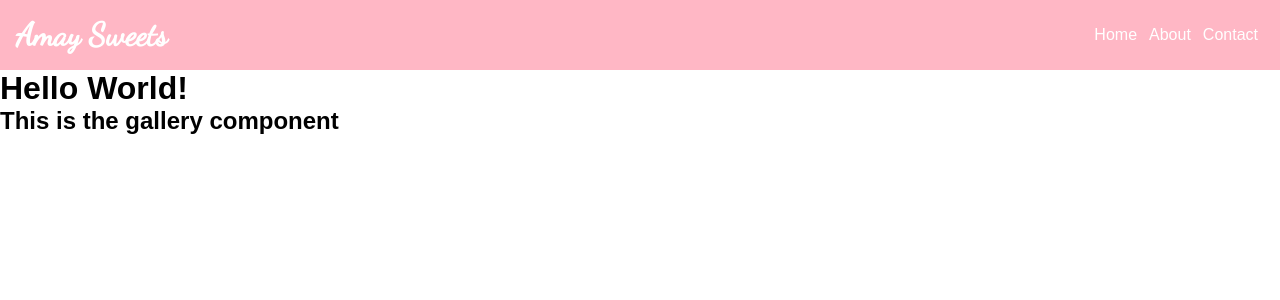
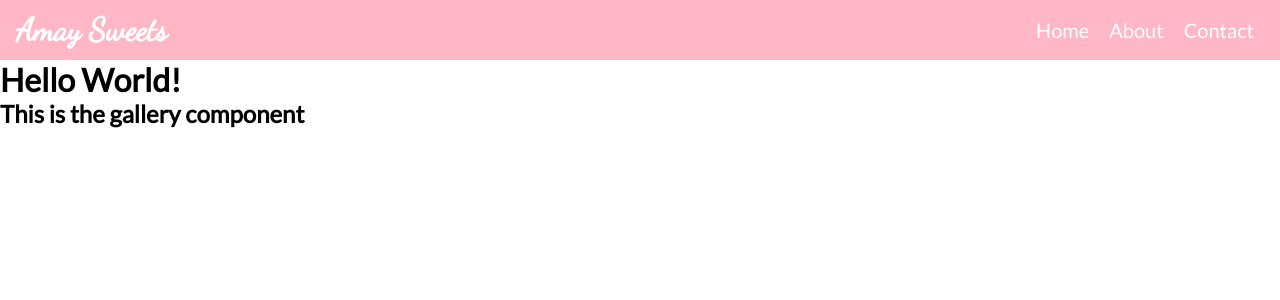
Before and after one commit to Nog-bs/amay-sweets, a React (Create React App) app: page / in a window 1280 px wide. Shown: the top 300 px of the page. Built offline with nearby package versions, Linux system fonts and the light colour scheme.

Commit message:
Navbar links and functionality completed

```diff
--- a/src/App.js
+++ b/src/App.js
@@ -1,14 +1,17 @@
 import React from "react";
+import { BrowserRouter as Router, Route, Switch } from "react-router-dom";
 import { Navbar, Gallery } from "./components";
 import GlobalStyles from "./GlobalStyles";
 
 const App = () => {
   return (
-    <>
+    <Router>
       <GlobalStyles />
       <Navbar />
-      <Gallery />
-    </>
+      <Switch>
+        <Route path="/" exact component={Gallery} />
+      </Switch>
+    </Router>
   );
 };
 
--- a/src/GlobalStyles.js
+++ b/src/GlobalStyles.js
@@ -1,5 +1,6 @@
 import { createGlobalStyle } from "styled-components";
 import DancingScript from "./assets/fonts/DancingScript.ttf";
+import Lato from "./assets/fonts/Lato.ttf";
 
 const GlobalStyles = createGlobalStyle`
 /* GLOBAL FONT IMPORTS */
@@ -10,12 +11,19 @@ const GlobalStyles = createGlobalStyle`
     font-style: normal;
   }
 
+  @font-face {
+    font-family: 'Lato';
+    src: url(${Lato});
+    font-weight: normal;
+    font-style: normal;
+  }
+
 /* GENERAL STYLING */
 * {
   box-sizing: border-box;
   margin: 0;
   padding: 0;
-  font-family: sans-serif;
+  font-family: 'Lato', sans-serif;
 }
 `;
 
--- a/src/components/Navbar/Navbar.elements.js
+++ b/src/components/Navbar/Navbar.elements.js
@@ -1,5 +1,6 @@
 import styled from "styled-components";
 import { FaBars, FaTimes } from "react-icons/fa";
+import { Link } from "react-router-dom";
 
 export const Nav = styled.nav`
   background: #ffb7c5;
@@ -9,24 +10,75 @@ export const Nav = styled.nav`
   display: flex;
   align-items: center;
   justify-content: space-between;
+  height: 60px;
+  box-shadow: 10px 10px #0000;
 `;
 
-export const NavHeader = styled.h1`
+export const NavHeader = styled(Link)`
   font-size: 2rem;
+  font-weight: 700;
   font-family: "DancingScript";
+  text-decoration: none;
+  color: #fff;
+
+  &:hover {
+    color: #b5651d;
+    cursor: pointer;
+  }
+
+  @media (min-width: 768px) {
+    width: 200px;
+  }
 `;
 
 export const NavList = styled.ul`
-  display: none;
+  display: flex;
   list-style: none;
+  flex-direction: column;
+  width: 100%;
+  height: 100%;
+  position: absolute;
+  left: ${({ click }) => (click ? 0 : "100%")};
+  transition: all 0.4s ease;
+  background: #ffb7c5;
+  top: 60px;
+  text-align: center;
+  align-items: center;
+  font-size: 1.5rem;
+  padding: 24px;
 
   @media (min-width: 768px) {
-    display: flex;
+    position: static;
+    padding: 0;
+    top: 0;
+    left: 0;
+    flex-direction: row;
+    justify-content: flex-end;
+    font-size: 1.25rem;
   }
 `;
 
-export const NavItem = styled.li`
-  margin: 6px;
+export const NavItem = styled(Link)`
+  margin: 10px;
+  color: #fff;
+  text-decoration: none;
+
+  &:hover {
+    color: #b5651d;
+    cursor: pointer;
+  }
+`;
+
+export const NavHr = styled.hr`
+  height: 3px;
+  background: #fff;
+  width: 100%;
+  border: none;
+  border-radius: 5px;
+
+  @media (min-width: 768px) {
+    display: none;
+  }
 `;
 
 // HAMBURGER MOBILE MENU
@@ -38,8 +90,18 @@ export const NavMobileMenu = styled.div`
 
 export const NavMenu = styled(FaBars)`
   font-size: 1.5rem;
+
+  &:hover {
+    color: #b5651d;
+    cursor: pointer;
+  }
 `;
 
 export const NavMenuClose = styled(FaTimes)`
   font-size: 1.5rem;
+
+  &:hover {
+    color: #b5651d;
+    cursor: pointer;
+  }
 `;
--- a/src/components/Navbar/Navbar.js
+++ b/src/components/Navbar/Navbar.js
@@ -7,6 +7,7 @@ import {
   NavMenu,
   NavMenuClose,
   NavMobileMenu,
+  NavHr,
 } from "./Navbar.elements";
 
 const Navbar = () => {
@@ -17,14 +18,16 @@ const Navbar = () => {
   return (
     <>
       <Nav>
-        <NavHeader>Amay Sweets</NavHeader>
+        <NavHeader to="/">Amay Sweets</NavHeader>
         <NavMobileMenu onClick={handleClick}>
-          {click ? <NavMenuClose /> : <NavMenu />}
+          {click ? <NavMenuClose /> : <NavMenu onClick={handleClick} />}
         </NavMobileMenu>
-        <NavList>
-          <NavItem>Home</NavItem>
-          <NavItem>About</NavItem>
-          <NavItem>Contact</NavItem>
+        <NavList click={click} onClick={click}>
+          <NavHr />
+          <NavItem to="/">Home</NavItem>
+          <NavItem to="/about">About</NavItem>
+          <NavItem to="/contact">Contact</NavItem>
+          <NavHr />
         </NavList>
       </Nav>
     </>
```
Also changed, not shown: src/assets/fonts/Lato.ttf (added).
